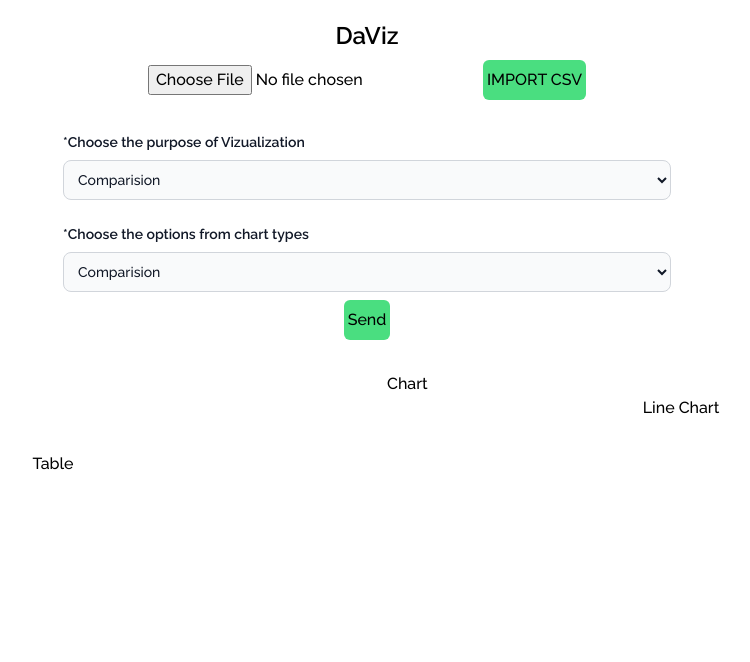
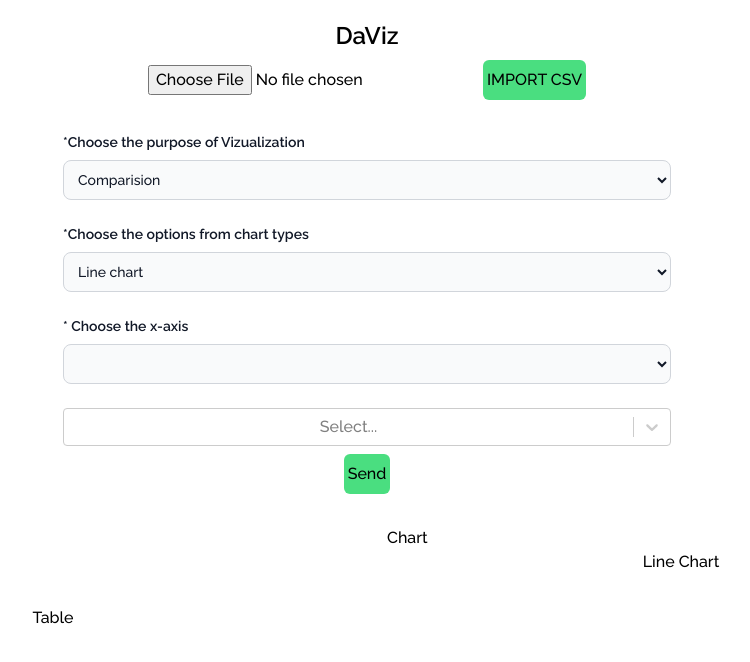
Before and after one commit to iamsdas/Daviz, a React (Vite) app: page / in a window 1280 px wide. Shown: the top 662 px of the page, without its empty margins (273-1023 px from the left). Built offline with nearby package versions, Linux system fonts and the light colour scheme.

Commit message:
integration og user inputs

```diff
--- a/package.json
+++ b/package.json
@@ -13,7 +13,8 @@
     "chart.js": "^4.0.1",
     "react": "^18.2.0",
     "react-chartjs-2": "^5.0.1",
-    "react-dom": "^18.2.0"
+    "react-dom": "^18.2.0",
+    "react-select": "^5.7.0"
   },
   "devDependencies": {
     "@types/react": "^18.0.24",
--- a/src/components/Homepage.tsx
+++ b/src/components/Homepage.tsx
@@ -1,4 +1,4 @@
-import React, { useEffect, useState } from "react";
+import React, { useState } from "react";
 import axios from "axios";
 import Linechart from "./Linechart";
 import {
@@ -11,7 +11,7 @@ import {
   Tooltip,
   Legend,
 } from "chart.js";
-import { Chart } from "react-chartjs-2";
+import Select from "react-select";
 
 ChartJS.register(
   CategoryScale,
@@ -64,8 +64,12 @@ export default function Homepage() {
     Comparision: ["Line chart", "Scatter plot"],
   };
 
+  const [xAxis, setXAxis] = useState("");
+  const [yAxis, setYAxis] = useState<any>(null);
   const [response, setResponse] = useState();
-  const [chartType, setChartType] = useState("trends");
+  const [chartType, setChartType] = useState("");
+  const [userChartType, setUserChartType] = useState("");
+  const [userPurpose, setUserPurpose] = useState("comparision");
   const [chartData, setChartData] = useState({
     labels: [],
     datasets: [],
@@ -110,6 +114,12 @@ export default function Homepage() {
   };
 
   const headerKeys = Object.keys(Object.assign({}, ...array));
+  const yAxisOptions = headerKeys.map((option) => ({
+    value: option,
+    label: option,
+  }));
+
+  console.log(headerKeys);
 
   var formData = new FormData();
 
@@ -117,11 +127,15 @@ export default function Homepage() {
     e.preventDefault();
 
     formData.append("csv_file", file);
-    formData.append("data_type", chartType);
+    formData.append("data_type", userPurpose);
+    formData.append("x_axis", xAxis);
+    formData.append("y_axes", yAxis);
     console.log(
       "FormData:",
-      formData.getAll("file"),
-      formData.getAll("chartType")
+      formData.getAll("csv_file"),
+      formData.getAll("data_type"),
+      formData.getAll("x_axis"),
+      formData.getAll("y_axes")
     );
 
     try {
@@ -131,8 +145,8 @@ export default function Homepage() {
         data: formData,
         headers: { "Content-Type": "multipart/form-data" },
       });
-      setResponse(res.data);
-      setChartData(res.data);
+      setResponse(res.data.data);
+      setChartData(res.data.data);
       console.log("Response:", res);
     } catch (error) {
       console.log(error);
@@ -160,22 +174,13 @@ export default function Homepage() {
             IMPORT CSV
           </button>
           <br />
+
           <br />
           <label className="block mb-2 text-sm text-gray-900 dark:text-white font-semibold text-left">
             *Choose the purpose of Vizualization
           </label>
-          <select className="bg-gray-50 border border-gray-300 text-gray-900 text-sm rounded-lg focus:ring-blue-500 focus:border-blue-500 block w-full p-2.5 dark:bg-gray-700 dark:border-gray-600 dark:placeholder-gray-400 dark:text-white dark:focus:ring-blue-500 dark:focus:border-blue-500">
-            <option value="comparision">Comparision</option>
-            <option value="distribution">Distribution</option>
-            <option value="composition">Composition</option>
-            <option value="trends">Trends</option>
-          </select>
-          <br />
-          <label className="block mb-2 text-sm text-gray-900 dark:text-white font-semibold text-left">
-            *Choose the options from chart types
-          </label>
           <select
-            id="countries"
+            onChange={(e) => setUserPurpose(e.target.value)}
             className="bg-gray-50 border border-gray-300 text-gray-900 text-sm rounded-lg focus:ring-blue-500 focus:border-blue-500 block w-full p-2.5 dark:bg-gray-700 dark:border-gray-600 dark:placeholder-gray-400 dark:text-white dark:focus:ring-blue-500 dark:focus:border-blue-500"
           >
             <option value="comparision">Comparision</option>
@@ -183,6 +188,73 @@ export default function Homepage() {
             <option value="composition">Composition</option>
             <option value="trends">Trends</option>
           </select>
+
+          <br />
+          <label className="block mb-2 text-sm text-gray-900 dark:text-white font-semibold text-left">
+            *Choose the options from chart types
+          </label>
+          <select
+            onChange={(e) => setUserChartType(e.target.value)}
+            className="bg-gray-50 border border-gray-300 text-gray-900 text-sm rounded-lg focus:ring-blue-500 focus:border-blue-500 block w-full p-2.5 dark:bg-gray-700 dark:border-gray-600 dark:placeholder-gray-400 dark:text-white dark:focus:ring-blue-500 dark:focus:border-blue-500"
+          >
+            {
+              {
+                composition: options.Composition.map((item, index) => {
+                  return (
+                    <option value={item} key={index}>
+                      {item}
+                    </option>
+                  );
+                }),
+                distribution: options.Distribution.map((item, index) => {
+                  return (
+                    <option value={item} key={index}>
+                      {item}
+                    </option>
+                  );
+                }),
+                comparision: options.Comparision.map((item, index) => {
+                  return (
+                    <option value={item} key={index}>
+                      {item}
+                    </option>
+                  );
+                }),
+                trends: options.Trends.map((item, index) => {
+                  return (
+                    <option value={item} key={index}>
+                      {item}
+                    </option>
+                  );
+                }),
+              }[userPurpose]
+            }
+          </select>
+
+          <br />
+          <label className="block mb-2 text-sm text-gray-900 dark:text-white font-semibold text-left">
+            * Choose the x-axis
+          </label>
+          <select
+            onChange={(e) => setXAxis(e.target.value)}
+            className="bg-gray-50 border border-gray-300 text-gray-900 text-sm rounded-lg focus:ring-blue-500 focus:border-blue-500 block w-full p-2.5 dark:bg-gray-700 dark:border-gray-600 dark:placeholder-gray-400 dark:text-white dark:focus:ring-blue-500 dark:focus:border-blue-500"
+          >
+            {headerKeys.map((item, index) => (
+              <option key={index} value={item}>
+                {item}
+              </option>
+            ))}
+          </select>
+
+          <br />
+
+          <Select
+            options={yAxisOptions}
+            onChange={(e) =>
+              setYAxis(Array.isArray(e) ? e.map((hotel) => hotel.label) : [])
+            }
+            isMulti
+          />
 
           <button
             className=" bg-green-400 hover:brightness-105 px-1 py-2 rounded-md my-2"
```
Also changed, not shown: src/assets/regal_single_item_product_history.csv (added), 1 other file (tests, documents, lock files or other folders).
